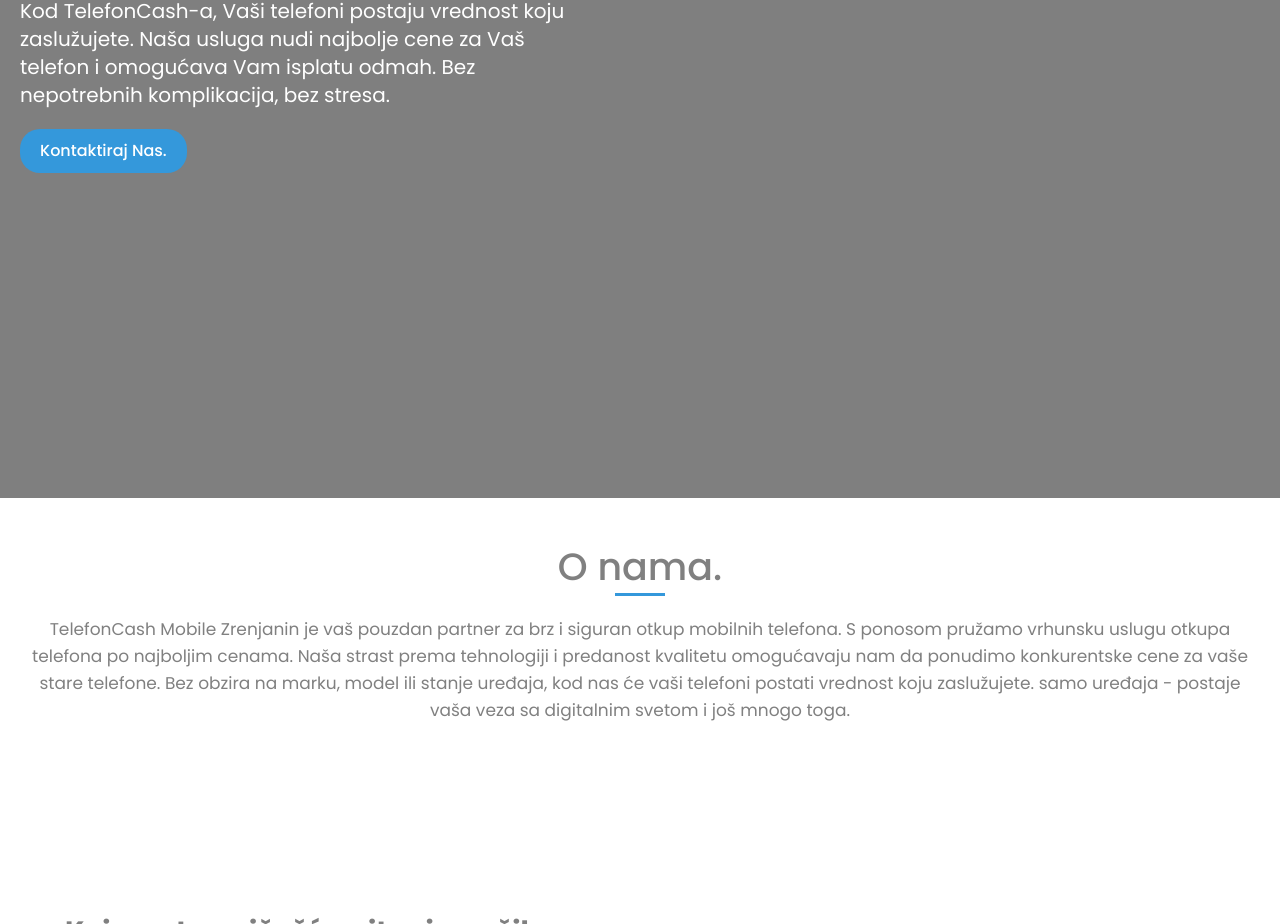
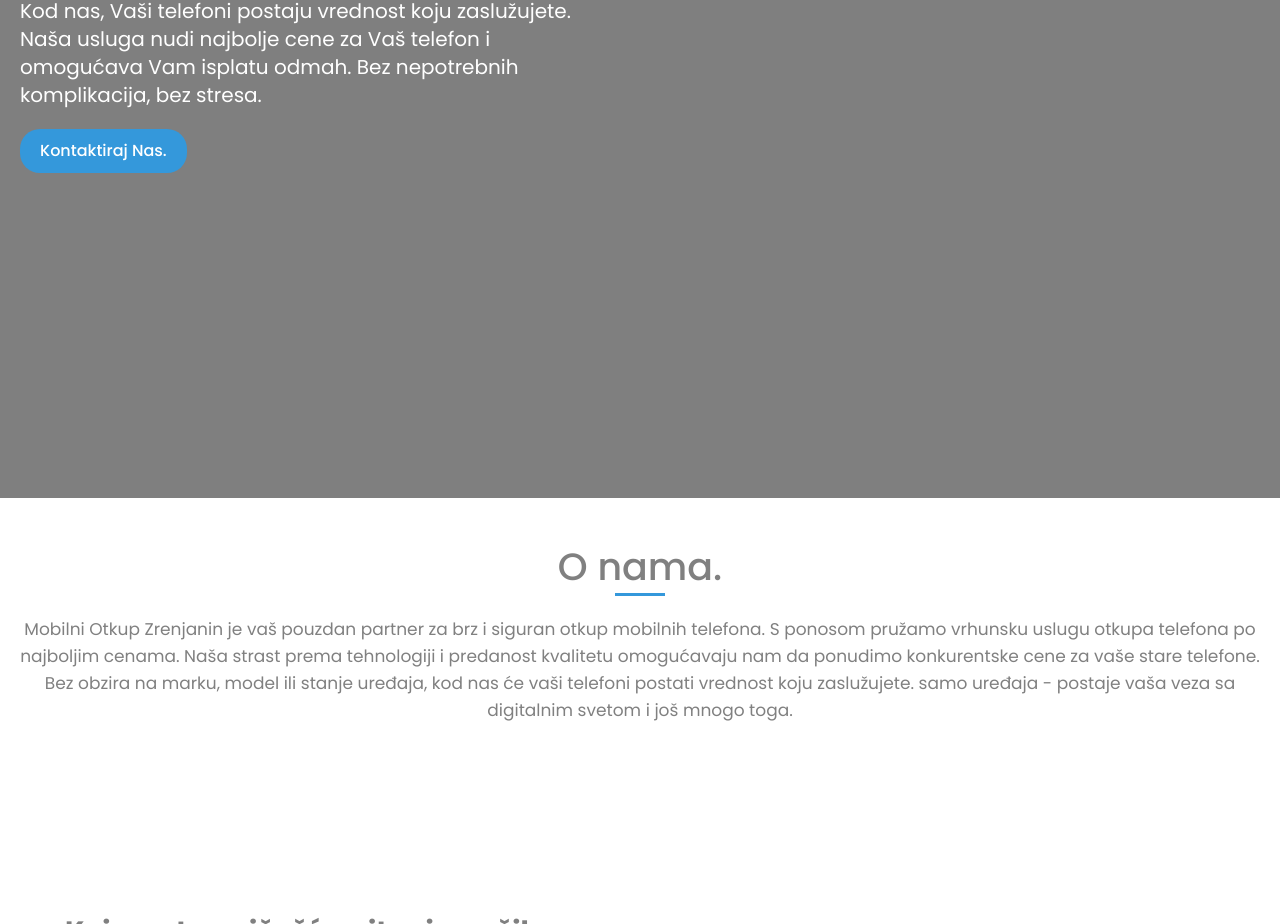
Before and after one commit to Cavrak396/TelefonCash, a website: page index.html in a window 1280 px wide. Shown: the part 466-1390 px from the top of the page. Drawn offline with nearby package versions, Linux system fonts and the light colour scheme; files that its build step writes are made by us from their sources; files whose address does not match are found by name.

Commit message:
preoutput changes

```diff
--- a/index.html
+++ b/index.html
@@ -66,7 +66,7 @@
                         <span class="banner__title-colored">Zrenjanin</span>
                     </h1>
                     <p class="banner__lines">
-                        Kod TelefonCash-a, Vaši telefoni postaju vrednost koju zaslužujete. Naša usluga nudi najbolje
+                        Kod nas, Vaši telefoni postaju vrednost koju zaslužujete. Naša usluga nudi najbolje
                         cene za Vaš telefon i omogućava Vam isplatu odmah. Bez nepotrebnih komplikacija, bez stresa.
                     </p>
                     <a href="tel:063-188-2600" class="banner__button">Kontaktiraj Nas.</a>
@@ -78,7 +78,7 @@
                 <div class="about__join-text">
                     <h2 class="about__title h2">O nama.</h2>
                     <p class="about__lines">
-                        TelefonCash Mobile Zrenjanin je vaš pouzdan partner za brz i siguran otkup mobilnih telefona. S
+                        Mobilni Otkup Zrenjanin je vaš pouzdan partner za brz i siguran otkup mobilnih telefona. S
                         ponosom pružamo vrhunsku uslugu otkupa telefona po najboljim cenama.
                         Naša strast prema tehnologiji i predanost kvalitetu omogućavaju nam da ponudimo konkurentske
                         cene za vaše stare telefone. Bez obzira na marku, model ili stanje uređaja, kod nas će vaši
```
Also changed, not shown: dist/index.html.
